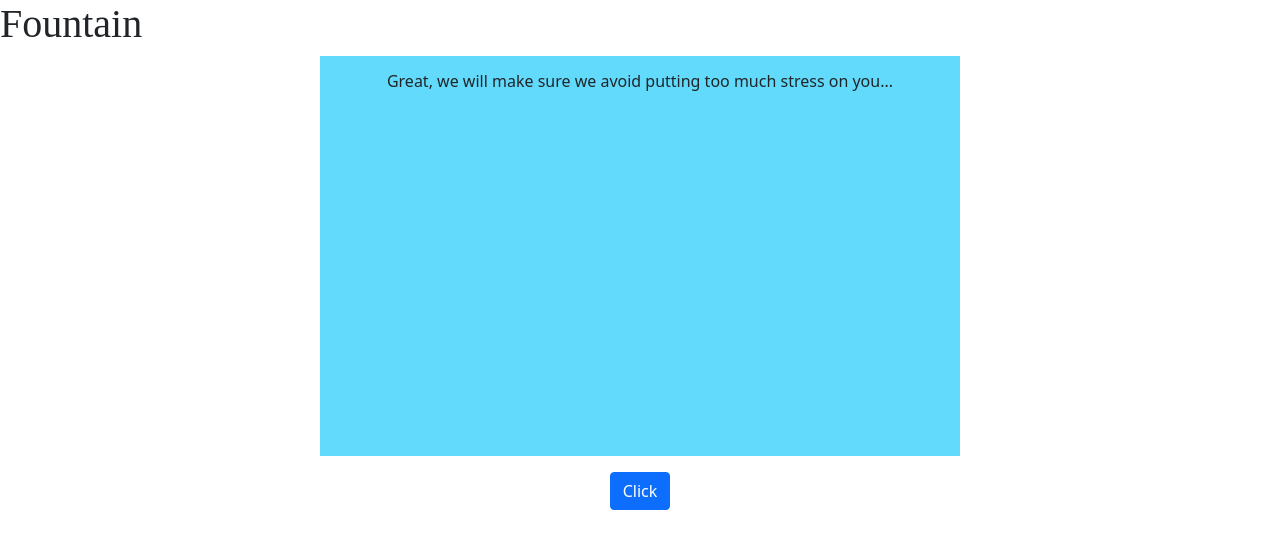
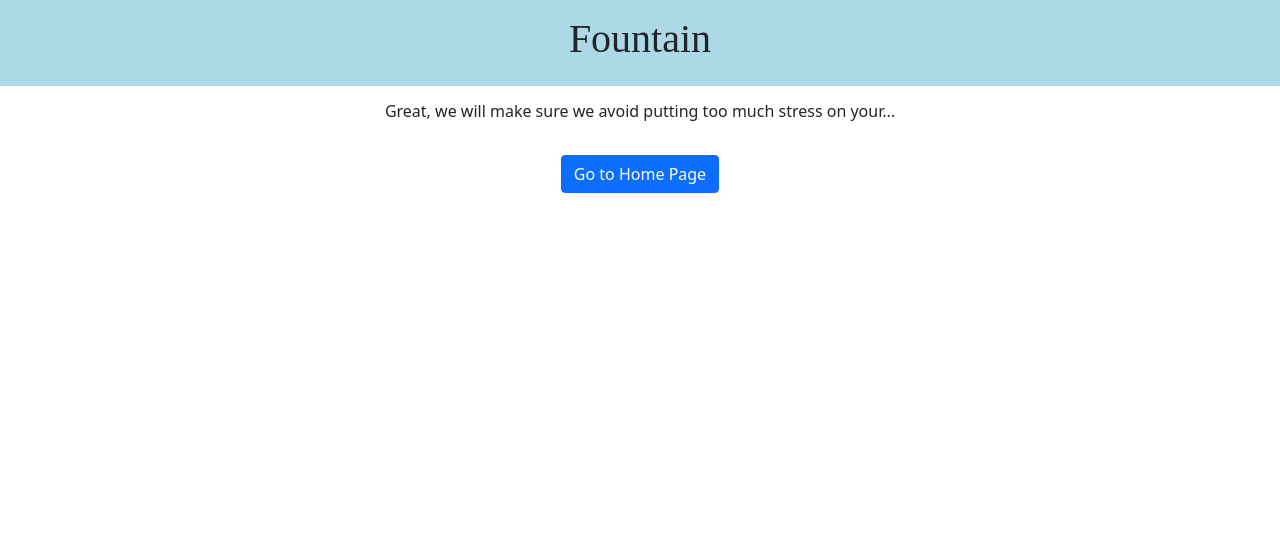
Before and after one commit to 394-win22/Fountain, a React (Create React App) app: page /aftersurvey in a window 1280 px wide. Shown: the top 548 px of the page. Built offline with nearby package versions, Linux system fonts and the light colour scheme; no server answers.

Commit message:
add hom page aftter survey is complete

```diff
--- a/src/App.css
+++ b/src/App.css
@@ -37,6 +37,7 @@
   }
 }
 
+
 .as-wrapper{
   display: flex;
   flex-direction: column;
@@ -46,8 +47,6 @@
 
 .message-body{
   width: 50vw;
-  height: 50vh;
-  background: #61dafb;
 }
 
 .message-body p{
@@ -69,3 +68,19 @@
 .survey-button :hover{
   background:lightblue;
 }
+
+.page-header{
+  text-align: center;
+  background:lightblue;
+  padding:15px
+}
+
+.home-button{
+  margin:40px;
+  text-align: center;
+
+}
+
+.home-button :hover{
+  background:lightblue;
+}
--- a/src/App.js
+++ b/src/App.js
@@ -4,6 +4,7 @@ import {SignInButton} from "./components/users"
 import Login from "./pages/Login";
 import Survey1 from "./pages/Survey1";
 import AfterSurvey from "./pages/AfterSurvey"
+import Home from "./pages/Home"
 import Survey2 from "./pages/Survey2";
 import Survey3 from "./pages/Survey3";
 import {useEffect, useState} from 'react';
@@ -40,6 +41,7 @@ function App() {
                                                    question={"Before we begin, is there any injuries or limitations do you have?"}
           />}/>
           <Route path="/aftersurvey" element={<AfterSurvey/>} />
+          <Route path="/home" element={<Home/>} />
       </Routes>
 
       </BrowserRouter>
--- a/src/pages/AfterSurvey.js
+++ b/src/pages/AfterSurvey.js
@@ -1,11 +1,17 @@
+import {useNavigate} from 'react-router-dom'
+
 const AfterSurvey = () =>{
+    const navigate = useNavigate();
     return (
         <div className="as-wrapper">
             <div className="message-body">
-                <p>Great, we will make sure we avoid putting too much stress on you...</p>
+                <p>Great, we will make sure we avoid putting too much stress on your...</p>
             </div>
             <div className="message-btn">
-                <button type="button" className="btn btn-primary">Click</button>
+                <button type="button" className="btn btn-primary" onClick={ () => {
+                    navigate('/home');
+
+                    }}>Go to Home Page</button>
             </div>
         </div>
     )
--- /dev/null
+++ b/src/pages/Home.js
@@ -0,0 +1,25 @@
+import React from "react";
+import {Card} from "react-bootstrap";
+import {useNavigate} from 'react-router-dom';
+
+const Home = () =>{
+    const navigate = useNavigate();
+    return (
+        <div className="home-wrapper">
+            <Card className="home-button">
+                <Card.Body>
+                    <Card.Title>Personalized Workout</Card.Title>
+                </Card.Body>
+            </Card>
+            <Card className="home-button" onClick={ () => {
+                    navigate('/survey1');
+                    }}>
+                <Card.Body>
+                    <Card.Title>Update Preference Survey </Card.Title>
+                </Card.Body>
+            </Card>
+        </div>
+    )
+}
+
+export default Home;
--- a/src/pages/Survey3.js
+++ b/src/pages/Survey3.js
@@ -8,12 +8,12 @@ function Survey3({ user, UEmail, setUEmail, UName, setUName, setUid, question})
     return (
         <div>
             <h1> Hi {UName}! {question}</h1>
-            <Card className="survey-button m-2" onClick={ () => {navigate('/great')}}>
+            <Card className="survey-button m-2" onClick={ () => {navigate('/aftersurvey')}}>
                 <Card.Body>
                     <Card.Text><i className="bi bi-check-square" style={{fontSize:"25px"}}/></Card.Text>
                 </Card.Body>
             </Card>
-            <Card className="survey-button m-2" onClick={ () => {navigate('/great')}}>
+            <Card className="survey-button m-2" onClick={ () => {navigate('/aftersurvey')}}>
                 <Card.Body>
                     <Card.Text><i className="bi bi-x-square" style={{fontSize:"25px"}}/></Card.Text>
                 </Card.Body>
```
